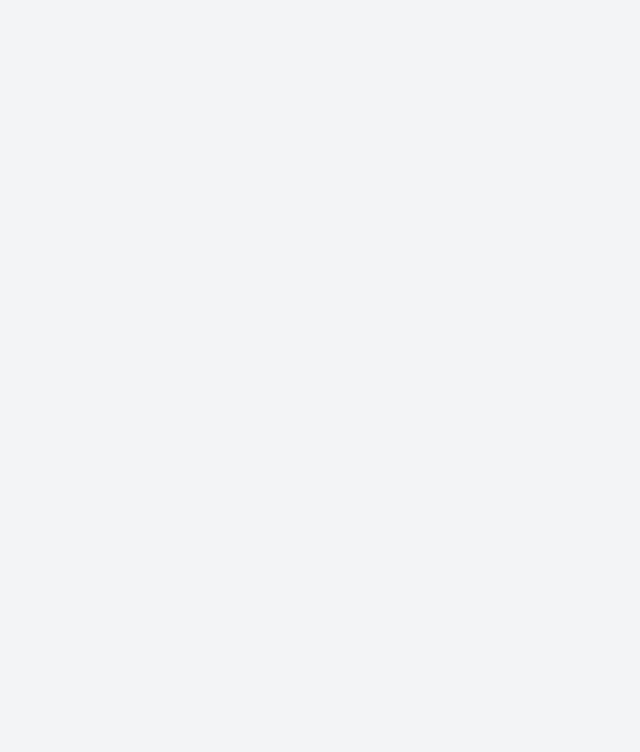
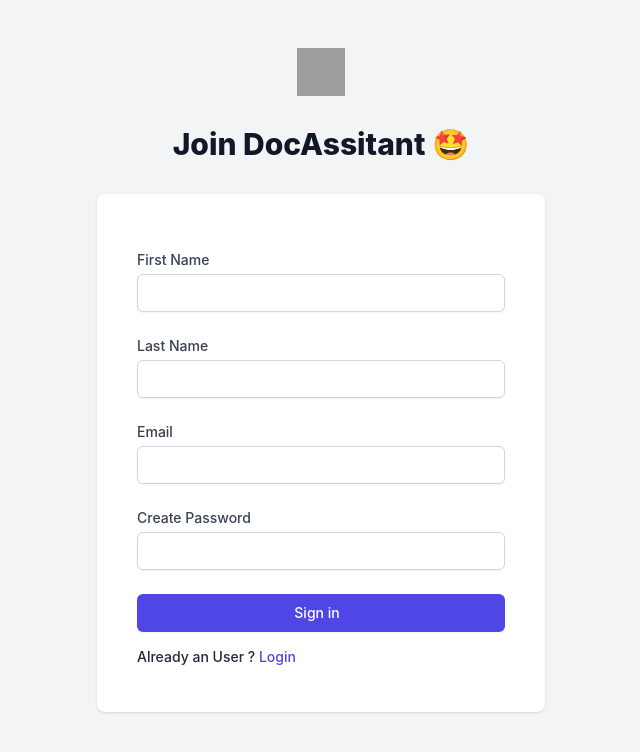
Before and after one commit to naveenjothi/Doctor-Web, a Next.js app: page /auth/user-register in a window 1280 px wide. Shown: the top 752 px of the page, without its empty margins (319-959 px from the left). Built offline with nearby package versions, Linux system fonts and the light colour scheme; no server answers; grey boxes are pictures that could not be loaded; a web font is replaced by a local one.

Commit message:
added register page works

```diff
--- a/components/common/input.tsx
+++ b/components/common/input.tsx
@@ -4,13 +4,14 @@ import {
   ChangeEventHandler,
   FocusEvent,
   FocusEventHandler,
+  HTMLInputTypeAttribute,
 } from "react";
 import ErrorComponent from "./error";
 
 type Props = {
   label: string;
   name: string;
-  type: string;
+  type: HTMLInputTypeAttribute;
   className?: string;
   disabled?: boolean;
   autoComplete?: string;
@@ -42,7 +43,7 @@ const InputComponent: React.FC<Props> = (props) => {
           onChange={props.onChange}
           onBlur={props.onBlur}
           className={classNames(
-            "appearance-none block w-full px-3 py-2 border border-gray-300 rounded-md shadow-sm placeholder-gray-400 focus:outline-none focus:ring-indigo-500 focus:border-indigo-500 sm:text-sm",
+            "appearance-none block w-full px-3 border border-gray-300 rounded-md shadow-sm placeholder-gray-400 focus:outline-none focus:ring-indigo-500 focus:border-indigo-500 sm:text-sm",
             props.className
           )}
         />
--- a/pages/auth/login.tsx
+++ b/pages/auth/login.tsx
@@ -9,6 +9,7 @@ import InputComponent from "@/components/common/input";
 import ButtonComponent from "@/components/common/button";
 import GoogleIcon from "@/assets/svg/google-icon.svg";
 import ErrorComponent from "@/components/common/error";
+import NextLink from "next/link";
 
 type Props = {
   csrfToken?: string;
@@ -24,10 +25,9 @@ const LoginPage: NextPage<Props> = (props) => {
     initialValues: { email: "", password: "", remember: false },
     validationSchema: Yup.object({
       email: Yup.string()
-        .max(30, "Must be 30 characters or less")
         .email("Invalid email address")
-        .required("Please enter your email"),
-      password: Yup.string().required("Please enter your password"),
+        .required("Email is required"),
+      password: Yup.string().required("Password is required"),
     }),
     onSubmit: async (values, { setSubmitting }) => {
       errorMsg = "";
@@ -133,7 +133,18 @@ const LoginPage: NextPage<Props> = (props) => {
               </div>
             </form>
 
-            <div className="mt-6">
+            <div className="my-3 ">
+              <NextLink href="/auth/user-register">
+                <a href="#" className="font-medium text-sm">
+                  New User ?{" "}
+                  <span className=" text-indigo-600 hover:text-indigo-500">
+                    Register
+                  </span>
+                </a>
+              </NextLink>
+            </div>
+
+            <div>
               <div className="relative">
                 <div className="absolute inset-0 flex items-center">
                   <div className="w-full border-t border-gray-300" />
--- a/pages/auth/user-register.tsx
+++ b/pages/auth/user-register.tsx
@@ -1,9 +1,202 @@
-import { NextPage } from "next";
+import { useFormik } from "formik";
+import { GetServerSidePropsContext, NextPage } from "next";
+import { getCsrfToken, getSession, signIn } from "next-auth/react";
+import { useRouter } from "next/router";
+import { useMemo } from "react";
+import * as Yup from "yup";
+import NextImage from "next/image";
+import InputComponent from "@/components/common/input";
+import ButtonComponent from "@/components/common/button";
+import GoogleIcon from "@/assets/svg/google-icon.svg";
+import ErrorComponent from "@/components/common/error";
+import NextLink from "next/link";
 
-type Props = {};
+type Props = {
+  csrfToken?: string;
+};
 
 const UserRegisterPage: NextPage<Props> = (props) => {
-  return <></>;
+  const router = useRouter();
+
+  let errorMsg = useMemo(() => {
+    if (router.query?.error == "CredentialsSignin")
+      return "Email or Password is Incorrect";
+  }, [router.query?.error]);
+
+  const formik = useFormik({
+    initialValues: {
+      firstName: "",
+      lastName: "",
+      email: "",
+      password: "",
+    },
+    validationSchema: Yup.object({
+      firstName: Yup.string()
+        .min(3, "Must contain 3 minimum characters")
+        .max(24, "Must be 24 characters or less")
+        .required("First name is required"),
+      lastName: Yup.string()
+        .min(1, "Must contain 1 minimum characters")
+        .max(24, "Must be 24 characters or less")
+        .required("Last name is required"),
+      email: Yup.string()
+        .email("Invalid email address")
+        .required("Email is required"),
+      password: Yup.string()
+        .required("Password is required")
+        .matches(
+          /^(?=.*[a-z])(?=.*[A-Z])(?=.*[0-9])(?=.*[!@#\$%\^&\*])(?=.{8,})/,
+          "Password must Contain 8 Characters, One Uppercase, One Lowercase, One Number and One Special Case Character"
+        ),
+    }),
+    onSubmit: async (values, { setSubmitting }) => {
+      errorMsg = "";
+      console.log("values", values);
+      // await signIn("credentials", {
+      //   redirect: true,
+      //   email: values.email,
+      //   password: values.password,
+      //   callbackUrl: `${window.location.origin}`,
+      // });
+      setSubmitting(false);
+    },
+  });
+  return (
+    <>
+      <div className="min-h-full flex flex-col justify-center py-12 sm:px-6 lg:px-8">
+        <div
+          className="sm:mx-auto sm:w-full sm:max-w-md"
+          onClick={() => {
+            router.push("/");
+          }}
+        >
+          <div className="text-center">
+            <NextImage
+              src="https://tailwindui.com/img/logos/workflow-mark-indigo-600.svg"
+              alt="Workflow"
+              height={48}
+              width={48}
+            />
+          </div>
+          <h2 className="mt-6 text-center text-3xl font-extrabold text-gray-900">
+            Join DocAssitant 🤩
+          </h2>
+        </div>
+
+        <div className="mt-8 sm:mx-auto sm:w-full sm:max-w-md">
+          <div className="bg-white py-8 px-4 shadow sm:rounded-lg sm:px-10">
+            <form className="space-y-6" onSubmit={formik.handleSubmit}>
+              <input
+                name="csrfToken"
+                type="hidden"
+                defaultValue={props.csrfToken}
+              />
+              <InputComponent
+                name="firstName"
+                type="text"
+                label="First Name"
+                onChange={formik.handleChange}
+                onBlur={formik.handleBlur}
+                error={formik.touched.firstName ? formik.errors.firstName : ""}
+              />
+              <InputComponent
+                name="lastName"
+                label="Last Name"
+                type="text"
+                onChange={formik.handleChange}
+                onBlur={formik.handleBlur}
+                error={formik.touched.lastName ? formik.errors.lastName : ""}
+              />
+              <InputComponent
+                name="email"
+                label="Email"
+                type="email"
+                onChange={formik.handleChange}
+                onBlur={formik.handleBlur}
+                error={formik.touched.email ? formik.errors.email : ""}
+              />
+              <InputComponent
+                label="Create Password"
+                name="password"
+                type="password"
+                autoComplete="current-password"
+                onChange={formik.handleChange}
+                onBlur={formik.handleBlur}
+                error={formik.touched.password ? formik.errors.password : ""}
+              />
+
+              {/* <div className="flex items-center justify-between">
+                <div className="flex items-center">
+                  <input
+                    id="remember"
+                    name="remember"
+                    type="checkbox"
+                    checked={formik.values.remember}
+                    onChange={formik.handleChange}
+                    className="h-4 w-4 text-indigo-600 focus:ring-indigo-500 border-gray-300 rounded"
+                  />
+                  <label
+                    htmlFor="remember"
+                    className="ml-2 block text-sm text-gray-900"
+                  >
+                    Remember me
+                  </label>
+                </div>
+
+                <div className="text-sm">
+                  <a
+                    href="#"
+                    className="font-medium text-indigo-600 hover:text-indigo-500"
+                  >
+                    Forgot your password?
+                  </a>
+                </div>
+              </div> */}
+
+              <div className="text-center">
+                <ErrorComponent message={errorMsg} />
+              </div>
+              <div>
+                <ButtonComponent
+                  text="Sign in"
+                  type="submit"
+                  loading={formik.isSubmitting}
+                  btnColor="primary"
+                />
+              </div>
+            </form>
+
+            <div className="my-3 ">
+              <NextLink href="/auth/login">
+                <a href="#" className="font-medium text-sm">
+                  Already an User ?{" "}
+                  <span className=" text-indigo-600 hover:text-indigo-500">
+                    Login
+                  </span>
+                </a>
+              </NextLink>
+            </div>
+          </div>
+        </div>
+      </div>
+    </>
+  );
 };
 
+export async function getServerSideProps(ctx: GetServerSidePropsContext) {
+  const csrfToken = await getCsrfToken(ctx);
+  const session = await getSession({ ctx });
+  if (session) {
+    return {
+      redirect: {
+        permanent: false,
+        destination: "/",
+      },
+    };
+  }
+  return {
+    props: { csrfToken },
+  };
+}
+
 export default UserRegisterPage;
```
